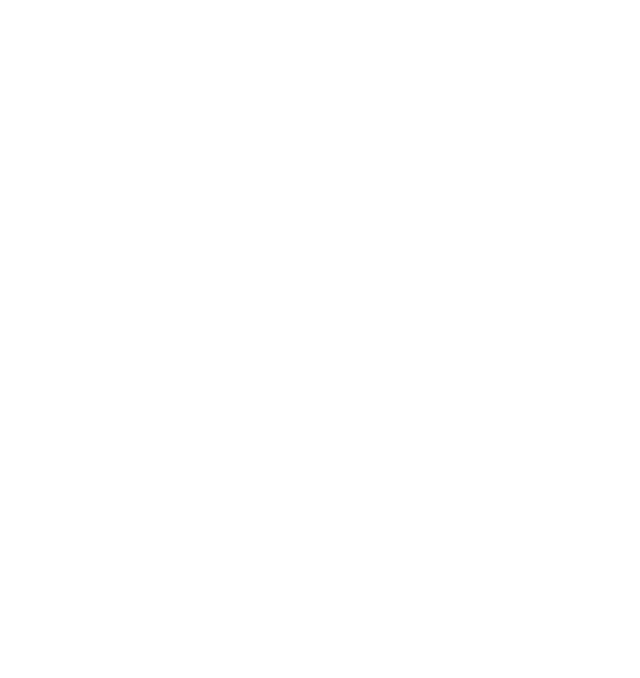
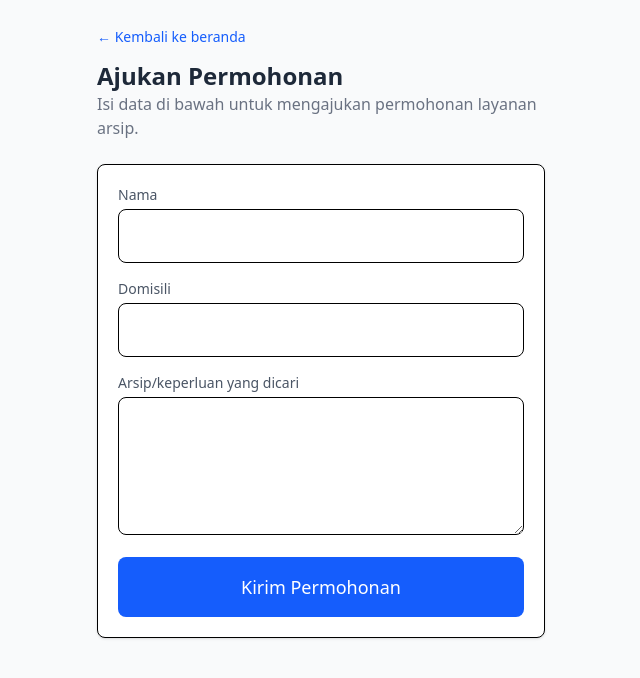
Before and after one commit to pujo-arthomo/layanan-arsip-kiosk, a React (Vite) app: page /ajukan in a window 1280 px wide. Before the commit this address had no page. Shown: the top 678 px of the page, without its empty margins (319-959 px from the left). Built offline with nearby package versions, Linux system fonts and the light colour scheme; no server answers.

Commit message:
Kiosk — Cari Arsip & Ajukan Permohonan + kolom Keterangan

```diff
--- a/src/App.jsx
+++ b/src/App.jsx
@@ -1,23 +1,15 @@
 import { BrowserRouter, Routes, Route } from "react-router-dom";
-
-function BerandaKiosk() {
-  return (
-    <div className="min-h-screen flex items-center justify-center bg-gray-50">
-      <div className="text-center">
-        <h1 className="text-2xl font-semibold text-gray-800">
-          Layanan Arsip Diskarpus Kota Depok
-        </h1>
-        <p className="text-gray-500 mt-2">Halaman kiosk sedang disiapkan.</p>
-      </div>
-    </div>
-  );
-}
+import BerandaPage from "./app/beranda/BerandaPage";
+import CariArsipPage from "./app/cari/CariArsipPage";
+import AjukanPage from "./app/ajukan/AjukanPage";
 
 function App() {
   return (
     <BrowserRouter>
       <Routes>
-        <Route path="/" element={<BerandaKiosk />} />
+        <Route path="/" element={<BerandaPage />} />
+        <Route path="/cari" element={<CariArsipPage />} />
+        <Route path="/ajukan" element={<AjukanPage />} />
       </Routes>
     </BrowserRouter>
   );
--- /dev/null
+++ b/src/app/ajukan/AjukanPage.jsx
@@ -0,0 +1,126 @@
+import { useState } from "react";
+import { Link } from "react-router-dom";
+import { ajukanPermohonan } from "../../services/publicService";
+
+function AjukanPage() {
+  const [form, setForm] = useState({ nama: "", domisili: "", keterangan: "" });
+  const [saving, setSaving] = useState(false);
+  const [error, setError] = useState(null);
+  const [tiket, setTiket] = useState(null);
+
+  function handleChange(field, value) {
+    setForm((prev) => ({ ...prev, [field]: value }));
+  }
+
+  async function handleSubmit(e) {
+    e.preventDefault();
+    setSaving(true);
+    setError(null);
+
+    const { nomorTiket, error } = await ajukanPermohonan(form);
+
+    if (error) {
+      setError(error.message);
+      setSaving(false);
+      return;
+    }
+
+    setTiket(nomorTiket);
+    setSaving(false);
+  }
+
+  if (tiket) {
+    return (
+      <div className="min-h-screen bg-gray-50 flex items-center justify-center p-6">
+        <div className="bg-white border rounded-xl shadow p-8 max-w-md w-full text-center">
+          <p className="text-gray-500">Permohonan kamu berhasil dikirim</p>
+          <p className="text-sm text-gray-400 mt-1 mb-4">
+            Simpan atau foto nomor tiket ini
+          </p>
+          <p className="text-4xl font-bold text-blue-600 tracking-wide">
+            {tiket}
+          </p>
+          <p className="text-sm text-gray-500 mt-4">
+            Tunjukkan nomor ini ke petugas untuk menanyakan status permohonan.
+          </p>
+          <Link
+            to="/"
+            className="inline-block mt-6 bg-blue-600 text-white px-6 py-3 rounded-lg font-medium"
+          >
+            Kembali ke beranda
+          </Link>
+        </div>
+      </div>
+    );
+  }
+
+  return (
+    <div className="min-h-screen bg-gray-50 p-6">
+      <div className="max-w-md mx-auto">
+        <Link to="/" className="text-blue-600 text-sm hover:underline">
+          ← Kembali ke beranda
+        </Link>
+
+        <h1 className="text-2xl font-semibold text-gray-800 mt-3">
+          Ajukan Permohonan
+        </h1>
+        <p className="text-gray-500 mb-6">
+          Isi data di bawah untuk mengajukan permohonan layanan arsip.
+        </p>
+
+        {error && (
+          <div className="text-sm text-red-600 bg-red-50 border border-red-200 rounded p-3 mb-4">
+            {error}
+          </div>
+        )}
+
+        <form onSubmit={handleSubmit} className="space-y-4 bg-white border rounded-lg p-5 shadow-sm">
+          <div>
+            <label className="block text-sm text-gray-600 mb-1">Nama</label>
+            <input
+              type="text"
+              required
+              value={form.nama}
+              onChange={(e) => handleChange("nama", e.target.value)}
+              className="w-full border px-4 py-3 rounded-lg text-lg"
+            />
+          </div>
+
+          <div>
+            <label className="block text-sm text-gray-600 mb-1">Domisili</label>
+            <input
+              type="text"
+              required
+              value={form.domisili}
+              onChange={(e) => handleChange("domisili", e.target.value)}
+              className="w-full border px-4 py-3 rounded-lg text-lg"
+            />
+          </div>
+
+          <div>
+            <label className="block text-sm text-gray-600 mb-1">
+              Arsip/keperluan yang dicari
+            </label>
+            <textarea
+              required
+              rows={4}
+              value={form.keterangan}
+              onChange={(e) => handleChange("keterangan", e.target.value)}
+              className="w-full border px-4 py-3 rounded-lg text-lg"
+            />
+          </div>
+
+          <button
+            type="submit"
+            disabled={saving}
+            className="w-full bg-blue-600 text-white text-lg font-medium py-4 rounded-lg disabled:opacity-50"
+          >
+            {saving ? "Mengirim..." : "Kirim Permohonan"}
+          </button>
+        </form>
+      </div>
+    </div>
+  );
+}
+
+export default AjukanPage;
--- /dev/null
+++ b/src/app/beranda/BerandaPage.jsx
@@ -0,0 +1,32 @@
+import { Link } from "react-router-dom";
+
+function BerandaPage() {
+  return (
+    <div className="min-h-screen bg-gray-50 flex flex-col items-center justify-center p-6">
+      <h1 className="text-3xl font-semibold text-gray-800 text-center">
+        Layanan Arsip
+      </h1>
+      <p className="text-gray-500 mt-1 mb-10 text-center">
+        Dinas Kearsipan dan Perpustakaan Kota Depok
+      </p>
+
+      <div className="w-full max-w-md space-y-4">
+        <Link
+          to="/cari"
+          className="block w-full text-center bg-blue-600 text-white text-lg font-medium py-6 rounded-xl shadow hover:bg-blue-700"
+        >
+          Cari Arsip
+        </Link>
+
+        <Link
+          to="/ajukan"
+          className="block w-full text-center bg-white border-2 border-blue-600 text-blue-600 text-lg font-medium py-6 rounded-xl shadow hover:bg-blue-50"
+        >
+          Ajukan Permohonan
+        </Link>
+      </div>
+    </div>
+  );
+}
+
+export default BerandaPage;
--- /dev/null
+++ b/src/app/cari/CariArsipPage.jsx
@@ -0,0 +1,93 @@
+import { useState, useEffect } from "react";
+import { Link } from "react-router-dom";
+import { cariArsip } from "../../services/publicService";
+
+function CariArsipPage() {
+  const [keyword, setKeyword] = useState("");
+  const [hasil, setHasil] = useState([]);
+  const [loading, setLoading] = useState(true);
+  const [sudahCari, setSudahCari] = useState(false);
+
+  useEffect(() => {
+    muatData("");
+  }, []);
+
+  async function muatData(kw) {
+    setLoading(true);
+    const { data, error } = await cariArsip(kw);
+    if (!error) {
+      setHasil(data);
+    }
+    setLoading(false);
+  }
+
+  function handleSubmit(e) {
+    e.preventDefault();
+    setSudahCari(true);
+    muatData(keyword);
+  }
+
+  return (
+    <div className="min-h-screen bg-gray-50 p-6">
+      <div className="max-w-2xl mx-auto">
+        <Link to="/" className="text-blue-600 text-sm hover:underline">
+          ← Kembali ke beranda
+        </Link>
+
+        <h1 className="text-2xl font-semibold text-gray-800 mt-3">
+          Cari Arsip
+        </h1>
+        <p className="text-gray-500 mb-6">
+          Cari berdasarkan nomor berkas, lokasi, atau jenis bangunan.
+        </p>
+
+        <form onSubmit={handleSubmit} className="flex gap-2 mb-6">
+          <input
+            type="text"
+            value={keyword}
+            onChange={(e) => setKeyword(e.target.value)}
+            placeholder="Contoh: Kecamatan Beji"
+            className="flex-1 border px-4 py-3 rounded-lg text-lg"
+          />
+          <button
+            type="submit"
+            className="bg-blue-600 text-white px-6 py-3 rounded-lg font-medium"
+          >
+            Cari
+          </button>
+        </form>
+
+        {loading ? (
+          <p className="text-gray-500 text-center py-10">Memuat...</p>
+        ) : hasil.length === 0 ? (
+          <p className="text-gray-500 text-center py-10">
+            {sudahCari
+              ? "Tidak ada arsip yang cocok dengan pencarian."
+              : "Belum ada data arsip."}
+          </p>
+        ) : (
+          <div className="space-y-3">
+            {hasil.map((item) => (
+              <div
+                key={item.id}
+                className="bg-white border rounded-lg p-4 shadow-sm"
+              >
+                <p className="font-medium text-gray-800">
+                  {item.no_berkas} — {item.kode_klasifikasi}
+                </p>
+                <p className="text-sm text-gray-600 mt-1">
+                  {item.lokasi_bangunan} · {item.jenis_bangunan}
+                </p>
+                <p className="text-sm text-gray-500">
+                  Kurun waktu: {item.kurun_waktu} · {item.tingkat_perkembangan}
+                </p>
+              </div>
+            ))}
+          </div>
+        )}
+      </div>
+    </div>
+  );
+}
+
+export default CariArsipPage;
--- /dev/null
+++ b/src/services/publicService.js
@@ -0,0 +1,43 @@
+import { supabase } from "./supabaseClient";
+
+export async function cariArsip(keyword) {
+  let query = supabase
+    .from("koleksi_arsip")
+    .select(
+      "id, no_berkas, kode_klasifikasi, lokasi_bangunan, jenis_bangunan, kurun_waktu, tingkat_perkembangan"
+    )
+    .order("created_at", { ascending: false })
+    .limit(50);
+
+  if (keyword) {
+    query = query.or(
+      `no_berkas.ilike.%${keyword}%,lokasi_bangunan.ilike.%${keyword}%,jenis_bangunan.ilike.%${keyword}%,kode_klasifikasi.ilike.%${keyword}%`
+    );
+  }
+
+  return await query;
+}
+
+function buatNomorTiket() {
+  const now = new Date();
+  const pad = (n) => String(n).padStart(2, "0");
+  const stamp = `${now.getFullYear()}${pad(now.getMonth() + 1)}${pad(now.getDate())}-${pad(now.getHours())}${pad(now.getMinutes())}`;
+  return `PMH-${stamp}`;
+}
+
+export async function ajukanPermohonan({ nama, domisili, keterangan }) {
+  const nomorTiket = buatNomorTiket();
+
+  const { error } = await supabase.from("pemohon_arsip").insert([
+    {
+      nama,
+      domisili,
+      keterangan,
+      no_rekomendasi: nomorTiket,
+      status: "Menunggu",
+      waktu_pengajuan: new Date().toISOString(),
+    },
+  ]);
+
+  return { nomorTiket, error };
+}
```
